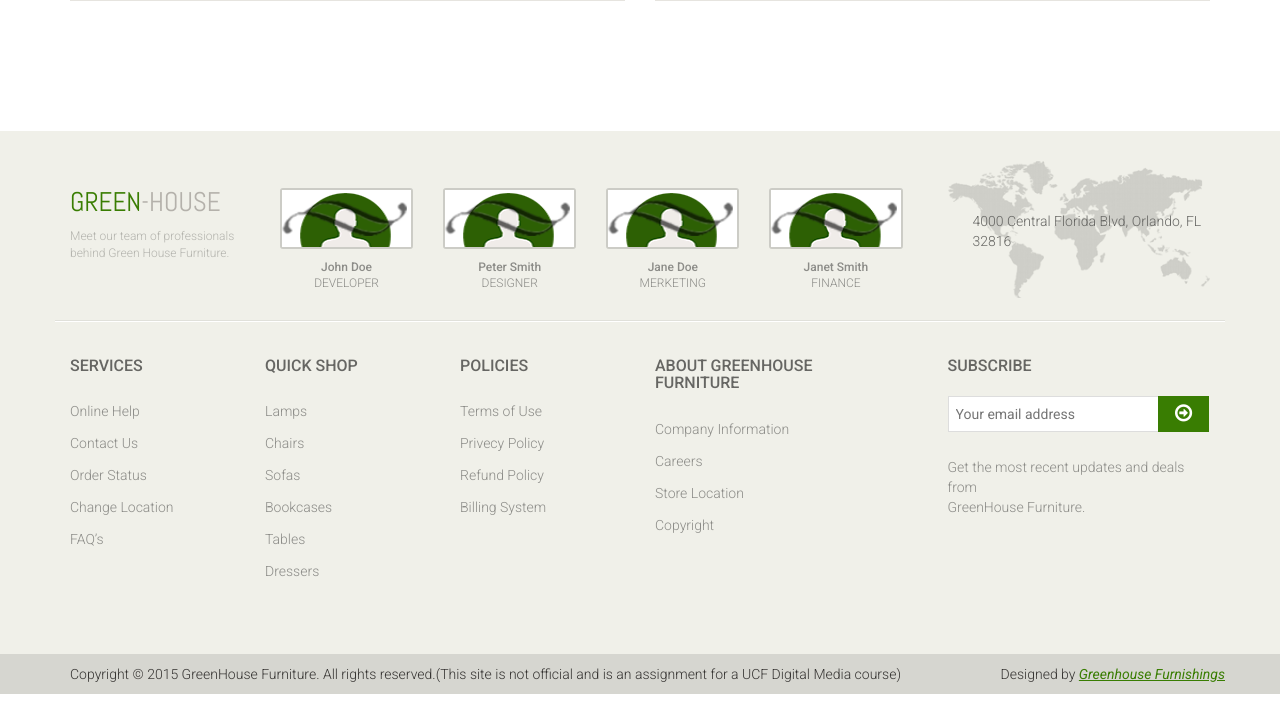
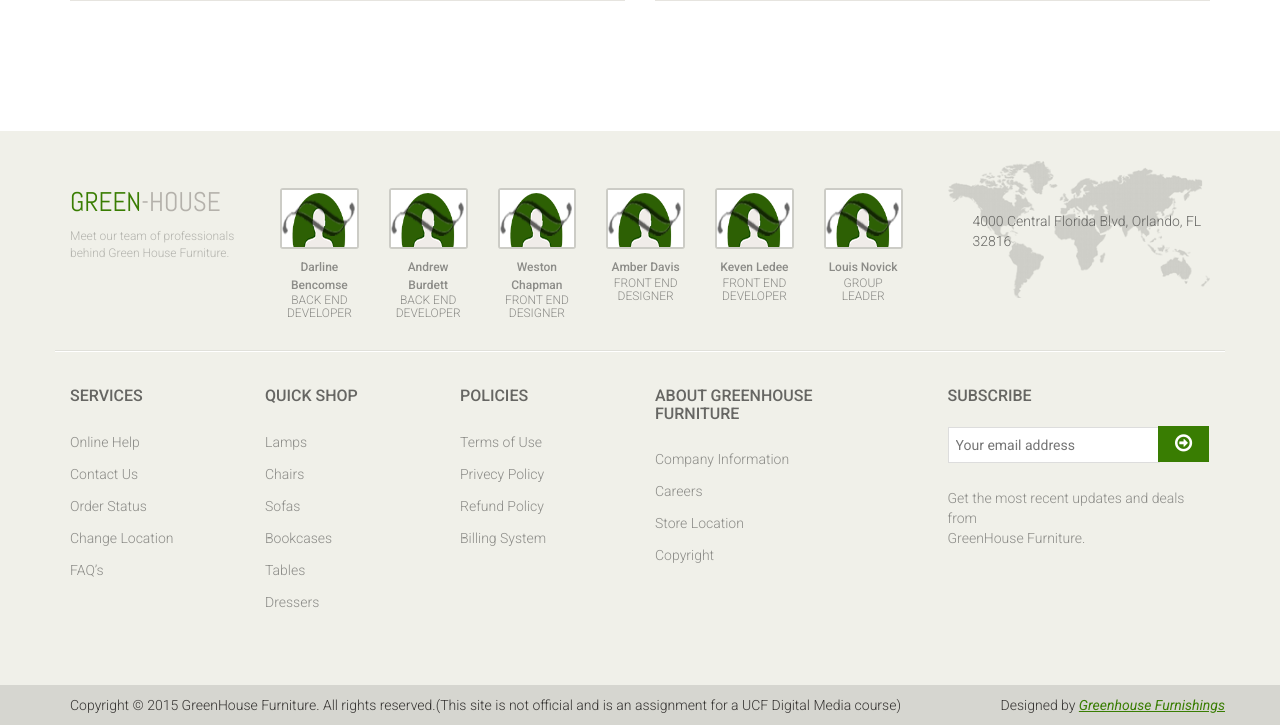
Before and after one commit to louisnovick/greenhousefurnishings, a PHP site: page /cart.php in a window 1280 px wide. Shown: the part 1671-2396 px from the top of the page. Before the commit the page ends 2365 px from the top, so only its background shows below. Run offline with PHP 8.4, Linux system fonts and the light colour scheme.

Commit message:
group members and positions

```diff
--- a/footer.php
+++ b/footer.php
@@ -9,7 +9,7 @@
 						</div>
 					</div>
 					<div class="col-sm-7">
-						<div class="col-sm-3">
+						<div class="col-sm-2">
 							<div class="video-gallery text-center">
 								<a href="#">
 									<div class="iframe-img">
@@ -19,12 +19,12 @@
 										<i class="fa fa-play-circle-o"></i>
 									</div>
 								</a>
-								<p>John Doe</p>
-								<h2>Developer</h2>
+								<p>Darline Bencomse</p>
+								<h2>Back End Developer</h2>
 							</div>
 						</div>
 
-						<div class="col-sm-3">
+						<div class="col-sm-2">
 							<div class="video-gallery text-center">
 								<a href="#">
 									<div class="iframe-img">
@@ -34,12 +34,12 @@
 										<i class="fa fa-play-circle-o"></i>
 									</div>
 								</a>
-								<p>Peter Smith</p>
-								<h2>Designer</h2>
+								<p>Andrew Burdett</p>
+								<h2>Back End Developer</h2>
 							</div>
 						</div>
 
-						<div class="col-sm-3">
+						<div class="col-sm-2">
 							<div class="video-gallery text-center">
 								<a href="#">
 									<div class="iframe-img">
@@ -49,12 +49,12 @@
 										<i class="fa fa-play-circle-o"></i>
 									</div>
 								</a>
-								<p>Jane Doe</p>
-								<h2>Merketing</h2>
+								<p>Weston Chapman</p>
+								<h2>Front End Designer</h2>
 							</div>
 						</div>
 
-						<div class="col-sm-3">
+						<div class="col-sm-2">
 							<div class="video-gallery text-center">
 								<a href="#">
 									<div class="iframe-img">
@@ -64,8 +64,36 @@
 										<i class="fa fa-play-circle-o"></i>
 									</div>
 								</a>
-								<p>Janet Smith</p>
-								<h2>Finance</h2>
+								<p>Amber Davis</p>
+								<h2>Front End Designer</h2>
+							</div>
+						</div>
+						<div class="col-sm-2">
+							<div class="video-gallery text-center">
+								<a href="#">
+									<div class="iframe-img">
+										<img src="images/home/iframe1.png" alt="" />
+									</div>
+									<div class="overlay-icon">
+										<i class="fa fa-play-circle-o"></i>
+									</div>
+								</a>
+								<p>Keven Ledee</p>
+								<h2>Front End Developer</h2>
+							</div>
+						</div>
+						<div class="col-sm-2">
+							<div class="video-gallery text-center">
+								<a href="#">
+									<div class="iframe-img">
+										<img src="images/home/iframe1.png" alt="" />
+									</div>
+									<div class="overlay-icon">
+										<i class="fa fa-play-circle-o"></i>
+									</div>
+								</a>
+								<p>Louis Novick</p>
+								<h2>Group Leader</h2>
 							</div>
 						</div>
 					</div>
```
